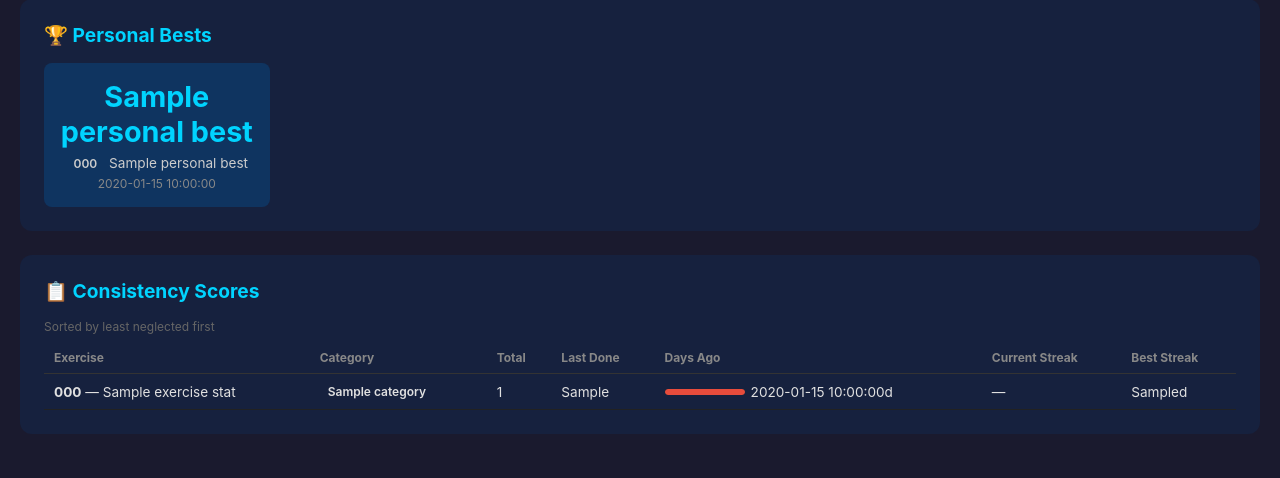
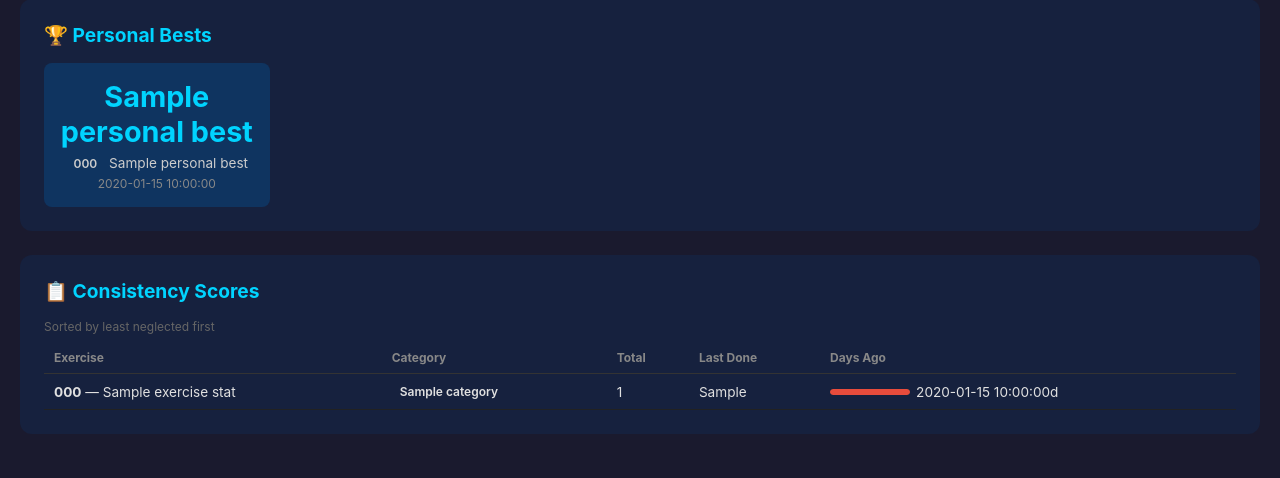
Before and after one commit to jameshclegg/excercise-tracker, a Flask app: template templates/index.html in a window 1280 px wide. Shown: the part 3118-3596 px from the top of the page. Run offline with Flask 3, Linux system fonts and the light colour scheme; the template is opened without the code that fills it: most values are stand-ins (such as "Sample title", 1, 10 or a date in 2020); some libraries are stand-ins or nearby versions.

Commit message:
Remove streak columns from consistency scores table
Co-authored-by: Copilot <223556219+Copilot@users.noreply.github.com>

```diff
--- a/app.py
+++ b/app.py
@@ -667,26 +667,6 @@ def _compute_stats_data():
         dates_list = sorted(set(timeline_data.get(code, [])))
         date_objs = [date.fromisoformat(d) for d in dates_list]
 
-        current_streak = 0
-        if date_objs:
-            check = date_objs[-1]
-            idx = len(date_objs) - 1
-            while idx >= 0 and date_objs[idx] == check:
-                current_streak += 1
-                check -= timedelta(days=1)
-                idx -= 1
-
-        longest_streak = 0
-        if date_objs:
-            streak = 1
-            for i in range(1, len(date_objs)):
-                if (date_objs[i] - date_objs[i-1]).days == 1:
-                    streak += 1
-                else:
-                    longest_streak = max(longest_streak, streak)
-                    streak = 1
-            longest_streak = max(longest_streak, streak)
-
         days_since = (today - r["last_done"]).days
 
         exercise_stats.append({
@@ -697,8 +677,6 @@ def _compute_stats_data():
             "total_count": r["total_count"],
             "last_done": r["last_done"].isoformat(),
             "days_since": days_since,
-            "current_streak": current_streak,
-            "longest_streak": longest_streak,
         })
 
     exercise_stats.sort(key=lambda x: x["days_since"], reverse=False)
--- a/templates/index.html
+++ b/templates/index.html
@@ -435,8 +435,6 @@
                             <th>Total</th>
                             <th>Last Done</th>
                             <th>Days Ago</th>
-                            <th>Current Streak</th>
-                            <th>Best Streak</th>
                         </tr>
                     </thead>
                     <tbody>
@@ -455,12 +453,6 @@
                                     <span>{{ s.days_since }}d</span>
                                 </div>
                             </td>
-                            <td>
-                                {% if s.current_streak > 0 %}
-                                <span class="streak-badge" style="background:#2ecc7133;color:#2ecc71;">🔥 {{ s.current_streak }}d</span>
-                                {% else %}—{% endif %}
-                            </td>
-                            <td>{{ s.longest_streak }}d</td>
                         </tr>
                         {% endfor %}
                     </tbody>
```
Also changed, not shown: templates/stats.html (+0 -8 lines).
